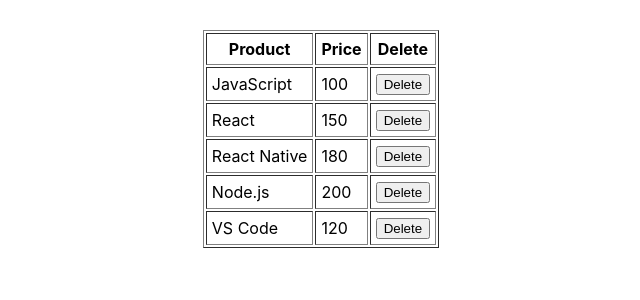
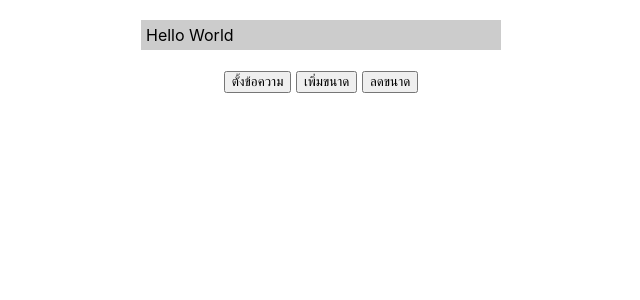
Before and after one commit to s6703052411350-sketch/app1, a React (Create React App) app: page / in a window 1280 px wide. Shown: the top 300 px of the page, without its empty margins (319-959 px from the left). Built offline with nearby package versions, Linux system fonts and the light colour scheme.

Commit message:
MessageBox
MessageBox

```diff
--- a/src/App.js
+++ b/src/App.js
@@ -1,8 +1,9 @@
 import React from 'react';
 import EventData2 from './even-data';
 import RefsArray from './refs-array';
+import MessageBox from './state-func';
 
 function App() {
-  return <RefsArray/>
+  return <MessageBox/>
 }
 export default App;
--- /dev/null
+++ b/src/state-func.js
@@ -0,0 +1,36 @@
+import React, { useState } from 'react'
+
+export default function MessageBox() {
+  let [text, setText] = useState('Hello World')
+  let [size, setSize] = React.useState(16)
+
+  const onClickSetText = () => {
+    let t = prompt('กำหนดข้อความ')
+    if (t) {
+      setText(t)
+    }
+  }
+
+  const onClickZoomIn = () => {
+    let newSize = size + 1
+    setSize(newSize)
+  }
+
+  let msgboxStyle = {
+    display: 'inline-block',
+    width: 350,
+    fontSize: size,   //Use the value from State
+    backgroundColor: '#ccc',
+    padding: 5,
+    textAlign: 'left'
+  }
+
+  return (
+    <div style={{ textAlign:'center', marginTop:20 }}>
+      <div style={msgboxStyle}>{text}</div><br/><br/>
+      <button onClick={onClickSetText}>ตั้งข้อความ</button>&nbsp;
+      <button onClick={onClickZoomIn}>เพิ่มขนาด</button>&nbsp;
+      <button onClick={() => setSize(size - 1)}>ลดขนาด</button>
+    </div>
+  )
+}
```
